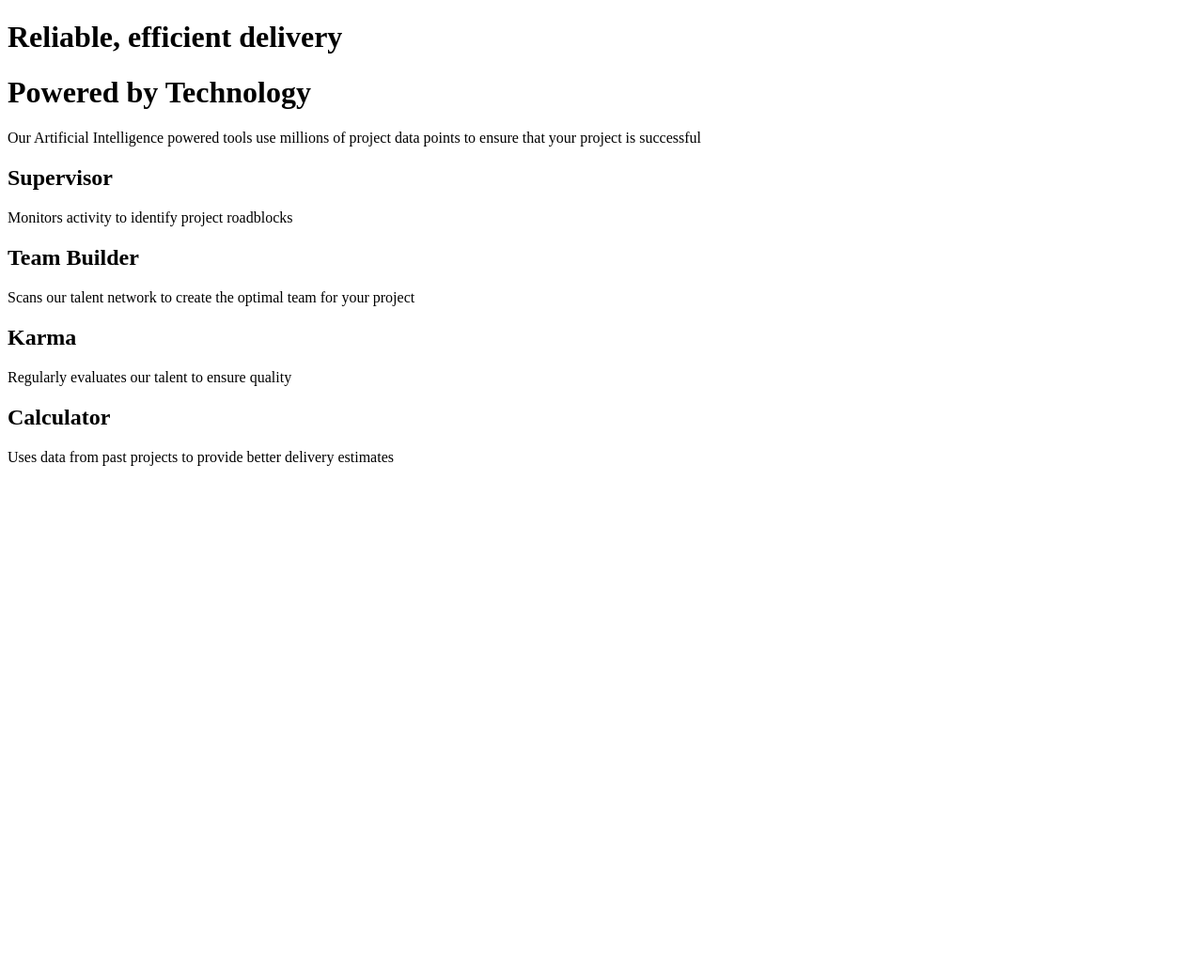
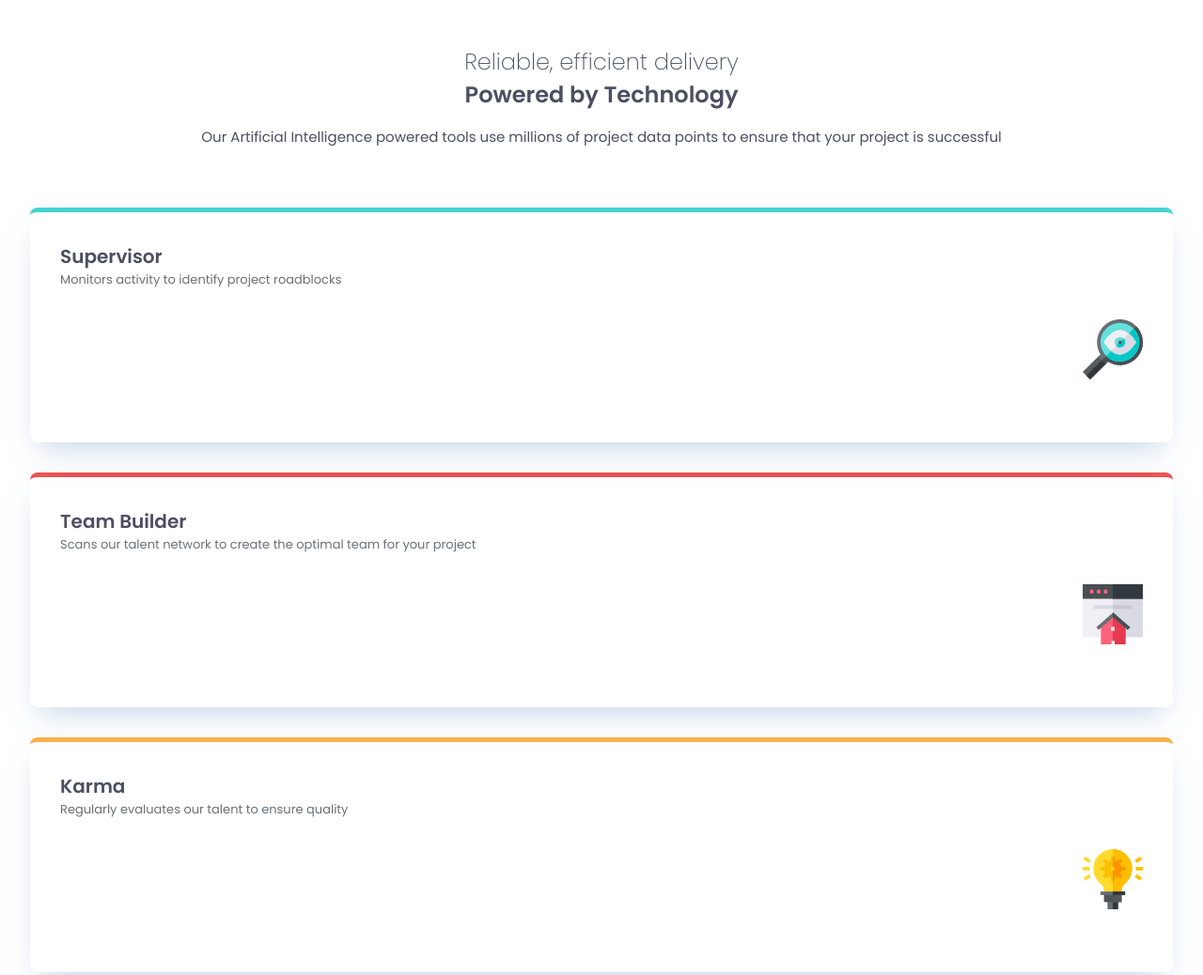
Before and after one commit to maryam-hytham/four-card-feature-section, a website: page index.html in a window 1280 px wide. Shown: the top 1038 px of the page at 94% size. Before the commit the page ends 800 px from the top, so only its background shows below. Drawn offline with Linux system fonts and the light colour scheme.

Commit message:
Add HTML structure and styles for four card feature section

```diff
--- a/index.html
+++ b/index.html
@@ -3,6 +3,13 @@
   <head>
     <meta charset="UTF-8" />
     <meta name="viewport" content="width=device-width, initial-scale=1.0" />
+    <!--font-->
+    <link rel="preconnect" href="https://fonts.googleapis.com" />
+    <link rel="preconnect" href="https://fonts.gstatic.com" crossorigin />
+    <link
+      href="https://fonts.googleapis.com/css2?family=Figtree:ital,wght@0,300..900;1,300..900&family=Fraunces:ital,opsz,wght@0,9..144,100..900;1,9..144,100..900&family=Inter:ital,opsz,wght@0,14..32,100..900;1,14..32,100..900&family=Montserrat:ital,wght@0,100..900;1,100..900&family=Outfit:wght@100..900&family=Poppins:ital,wght@0,100;0,200;0,300;0,400;0,500;0,600;0,700;0,800;0,900;1,100;1,200;1,300;1,400;1,500;1,600;1,700;1,800;1,900&family=Young+Serif&display=swap"
+      rel="stylesheet"
+    />
 
     <link rel="icon" type="image/gpg" sizes="32x32" href="./images/logo.jpg" />
     <link rel="stylesheet" href="styles.css" />
@@ -20,23 +27,33 @@
     </header>
 
     <main>
-      <section class="card">
+      <section class="card a">
         <h2>Supervisor</h2>
         <p>Monitors activity to identify project roadblocks</p>
+        <div>
+          <img src="./images/icon-supervisor.svg" alt="supervisor icon" />
+        </div>
       </section>
-      <section class="card">
+      <section class="card b">
         <h2>Team Builder</h2>
         <p>
           Scans our talent network to create the optimal team for your project
         </p>
-      </section class="card">
-      <section>
+        <div>
+          <img src="./images/icon-team-builder.svg" alt="team builder icon" />
+        </div>
+      </section>
+      <section class="card c">
         <h2>Karma</h2>
         <p>Regularly evaluates our talent to ensure quality</p>
+        <div><img src="./images/icon-karma.svg" alt="karma icon" /></div>
       </section>
-      <section class="card">
+      <section class="card d">
         <h2>Calculator</h2>
         <p>Uses data from past projects to provide better delivery estimates</p>
+        <div>
+          <img src="./images/icon-calculator.svg" alt="calcilator icon" />
+        </div>
       </section>
     </main>
   </body>
--- a/styles.css
+++ b/styles.css
@@ -0,0 +1,67 @@
+/*Mobile first approach*/
+* {
+  margin: 0;
+  padding: 0;
+  box-sizing: border-box;
+}
+body {
+  display: flex;
+  flex-direction: column;
+  text-align: center;
+  padding: 3rem 2rem;
+  font-family: "Poppins";
+}
+header {
+  color: hsl(234, 12%, 34%);
+}
+.title {
+  font-size: 1.5rem;
+  font-weight: 200;
+}
+.title-1 {
+  font-size: 1.5rem;
+  font-weight: 600;
+  margin-bottom: 1rem;
+}
+header p {
+  font-size: 15px;
+  margin-bottom: 2rem;
+}
+.card {
+  width: 100%;
+  height: 250px;
+  margin: 2rem 0;
+  padding: 2rem;
+  text-align: left;
+  align-items: center;
+  box-shadow: 0px 15px 30px -11px rgba(131, 166, 210, 0.5);
+  border-radius: 8px;
+}
+.card.a {
+  border-top: 5px solid hsl(180, 62%, 55%);
+}
+.card.b {
+  border-top: 5px solid hsl(0, 78%, 62%);
+}
+.card.c {
+  border-top: 5px solid hsl(34, 97%, 64%);
+}
+.card.d {
+  border-top: 5px solid hsl(212, 86%, 64%);
+}
+
+.card h2 {
+  color: hsl(234, 12%, 34%);
+  font-size: 20px;
+  font-weight: 600;
+}
+.card p {
+  color: hsl(212, 6%, 44%);
+  font-size: 13px;
+  margin-bottom: 2rem;
+}
+.card div {
+  display: flex;
+  flex-direction: row;
+  justify-content: end;
+}
```
